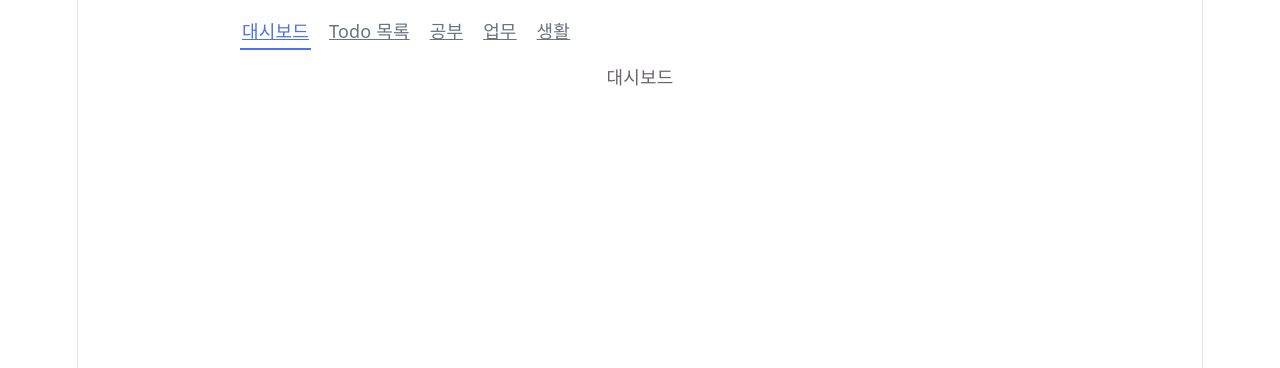
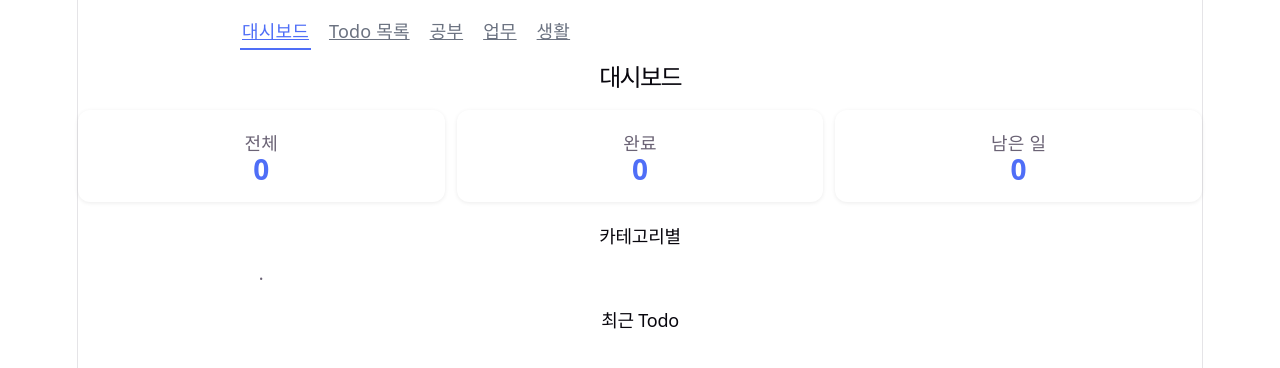
Before and after one commit to JWC1226/7_React, a React (Vite) app in the folder todo-app/: page / in a window 1280 px wide. Shown: the top 368 px of the page. Built offline with nearby package versions, Linux system fonts and the light colour scheme.

Commit message:
26. 10. 27 完

```diff
--- a/todo-app/src/App.jsx
+++ b/todo-app/src/App.jsx
@@ -1,17 +1,22 @@
 import { Routes, Route } from 'react-router-dom'
 import './App.css'
 import Layout from './components/Layout'
+import DashboardPage from './pages/DashboardPage'
+import TodoListPage from './pages/TodoListPage'
+import TodoDetailPage from './pages/TodoDetailPage'
+import CategoryPage from './pages/CategoryPage'
+import NotFoundPage from './pages/NotFoundPage'
 
 function App() {
   return (
     <>
       <Routes>
         <Route element={<Layout />}>
-          <Route path="/" element={<p>대시보드</p>} />
-          <Route path="/todos" element={<p>todo 목록</p>} />
-          <Route path="/todos/:id" element={<p>todo 상세</p>} />
-          <Route path="/category/:category" element={<p>카테고리별 todo</p>} />
-          <Route path="*" element={<p>Not Found</p>} />
+          <Route path="/" element={<DashboardPage/>} />
+          <Route path="/todos" element={<TodoListPage/>} />
+          <Route path="/todos/:id" element={<TodoDetailPage/>} />
+          <Route path="/category/:category" element={<CategoryPage/>} />
+          <Route path="*" element={<NotFoundPage/>} />
         </Route>
       </Routes>
     </>
--- /dev/null
+++ b/todo-app/src/pages/CategoryPage.jsx
@@ -0,0 +1,8 @@
+function CategoryPage() {
+    return(
+        <>
+            <p>카테고리 페이지</p>
+        </>
+    )
+}
+export default CategoryPage
--- /dev/null
+++ b/todo-app/src/pages/DashboardPage.jsx
@@ -0,0 +1,64 @@
+import styled from "styled-components"
+import {Card, PageTitle} from "../styles/common"
+import {Link} from "react-router-dom"
+
+const Stats = styled.div`
+  display: grid;
+  grid-template-columns: repeat(3, 1fr);
+  gap: 12px;
+  margin-bottom: 24px;
+`
+const StatNumber = styled.div`
+  font-size: 28px;
+  font-weight: 700;
+  color: #4f6ef7;
+`
+const SectionTitle = styled.h2`
+  font-size: 18px;
+  margin: 24px 0 12px;
+`
+const CategoryGrid = styled.div`
+  display: grid;
+  grid-template-columns: repeat(3, 1fr);
+  gap: 12px;
+`
+const CategoryCard = styled(Link)`
+  display: block;
+  background: #fff;
+  border-radius: 12px;
+  padding: 16px;
+  text-align: center;
+  box-shadow: 0 1px 4px rgba(0, 0, 0, 0.08);
+  &:hover {
+    transform: translateY(-2px);
+  }
+`
+
+function DashboardPage() {
+    return(
+        <>
+            <PageTitle>대시보드</PageTitle>
+            <Stats>
+                <Card>
+                    <div>전체</div>
+                    <StatNumber>0</StatNumber>
+                </Card>
+                <Card>
+                    <div>완료</div>
+                    <StatNumber>0</StatNumber>
+                </Card>
+                <Card>
+                    <div>남은 일</div>
+                    <StatNumber>0</StatNumber>
+                </Card>
+            </Stats>
+            <SectionTitle>카테고리별</SectionTitle>
+            <CategoryGrid>
+                .
+            </CategoryGrid>
+            <SectionTitle>최근 Todo</SectionTitle>
+            {/*TODO: 할 일 목록 표시*/}
+        </>
+    )
+}
+export default DashboardPage
--- /dev/null
+++ b/todo-app/src/pages/NotFoundPage.jsx
@@ -0,0 +1,15 @@
+import {Link} from "react-router-dom"
+import {Card, EmptyText, PageTitle} from "../styles/common"
+
+function NotFoundPage() {
+    return(
+        <>
+            <PageTitle>404</PageTitle>
+            <Card>
+                <EmptyText>페이지를 찾을 수 없습니다</EmptyText>
+                <Link to="/">⇐ 대시보드로 돌아가기</Link>
+            </Card>
+        </>
+    )
+}
+export default NotFoundPage
--- /dev/null
+++ b/todo-app/src/pages/TodoDetailPage.jsx
@@ -0,0 +1,8 @@
+function TodoDetailPage() {
+    return(
+        <>
+            <p>Todo 디테일 페이지</p>
+        </>
+    )
+}
+export default TodoDetailPage
--- /dev/null
+++ b/todo-app/src/pages/TodoListPage.jsx
@@ -0,0 +1,8 @@
+function TodoListPage() {
+    return(
+        <>
+            <p>Todo 리스트 페이지</p>
+        </>
+    )
+}
+export default TodoListPage
--- /dev/null
+++ b/todo-app/src/styles/common.js
@@ -0,0 +1,37 @@
+import styled from 'styled-components'
+
+export const PageTitle = styled.h1`
+  margin: 0 0 20px;
+  font-size: 24px;
+`
+export const Card = styled.div`
+  background: #fff;
+  border-radius: 12px;
+  padding: 20px;
+  box-shadow: 0 1px 4px rgba(0, 0, 0, 0.08);
+`
+export const Button = styled.button`
+  padding: 8px 14px;
+  border: none;
+  border-radius: 8px;
+  cursor: pointer;
+  color: #fff;
+  background: ${({ $variant }) =>
+    $variant === 'danger' ? '#e5484d' : $variant === 'ghost' ? '#8b93a1' : '#4f6ef7'};
+  &:hover {
+    opacity: 0.9;
+  }
+`
+export const Badge = styled.span`
+  display: inline-block;
+  padding: 2px 8px;
+  border-radius: 999px;
+  font-size: 12px;
+  background: #e8ecff;
+  color: #4f6ef7;
+`
+export const EmptyText = styled.p`
+  color: #8b93a1;
+  text-align: center;
+  padding: 24px 0;
+`
```
